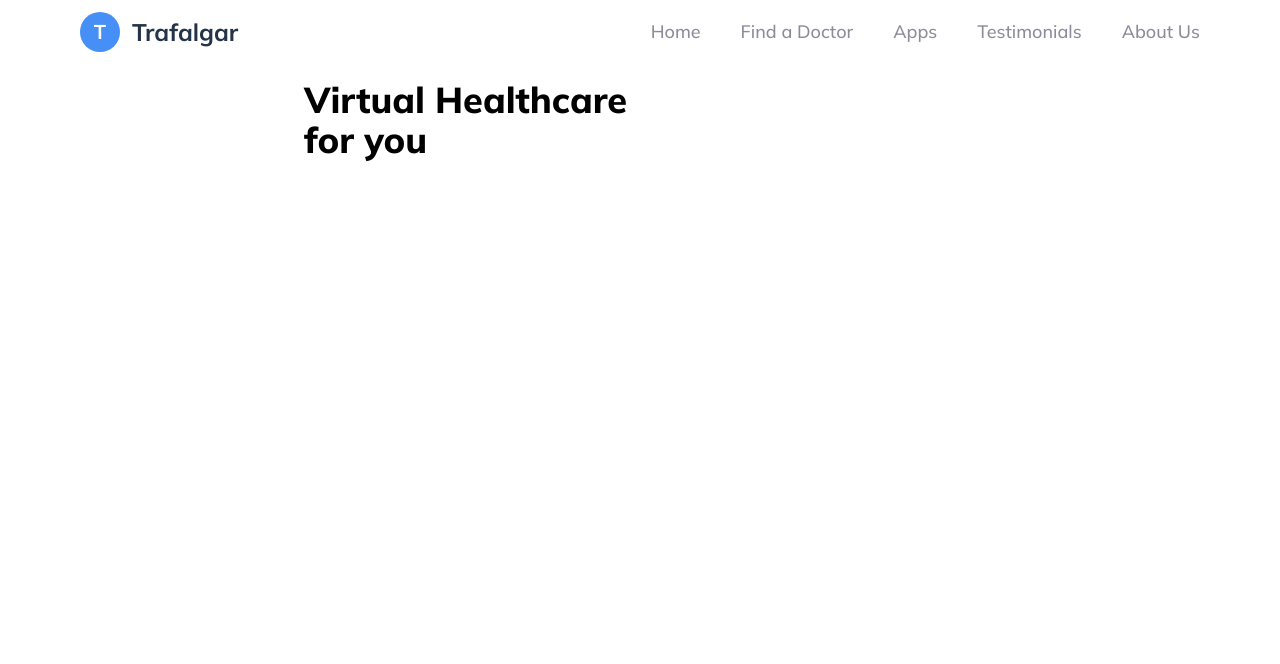
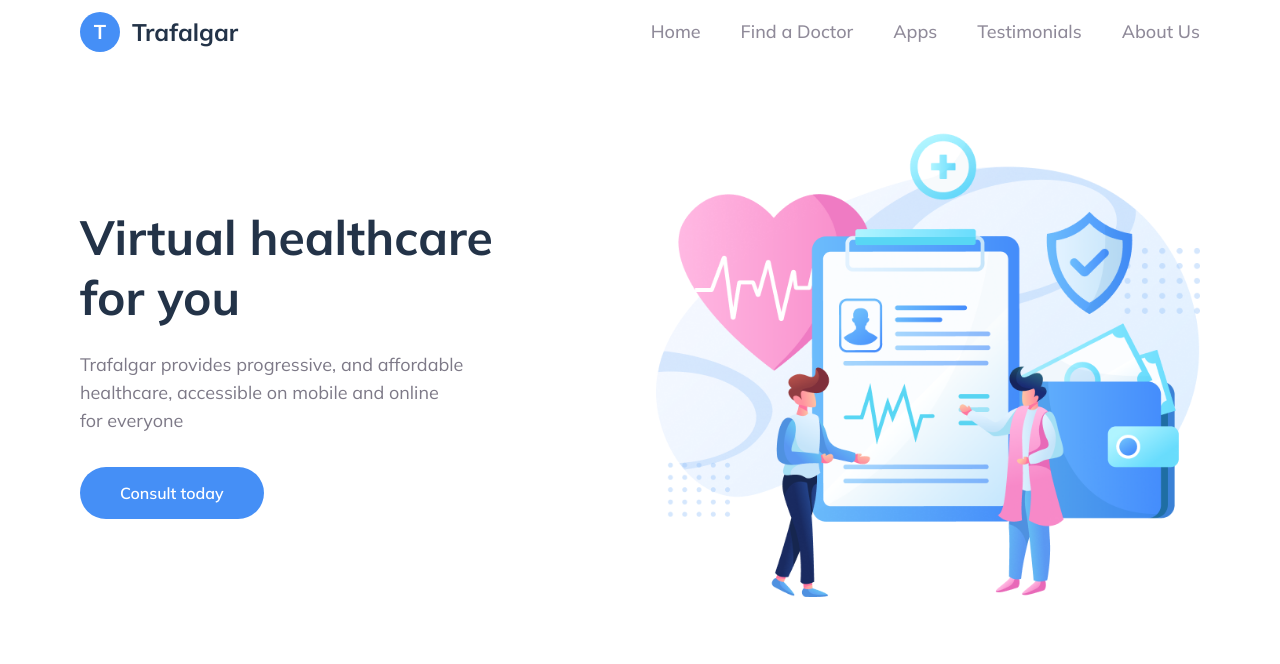
Before and after one commit to yasin-coded/ostad_m14_assignment, a website: page index.html in a window 1280 px wide. Drawn offline with nearby package versions, Linux system fonts and the light colour scheme; files that its build step writes are made by us from their sources.

Commit message:
Completed Hero Section

```diff
--- a/index.html
+++ b/index.html
@@ -4,7 +4,7 @@
 <head>
     <meta charset="UTF-8">
     <meta name="viewport" content="width=device-width, initial-scale=1.0">
-    <link href="./output.css" rel="stylesheet">
+    <link href="./src/output.css" rel="stylesheet">
     <title>Trafalgar Landing Page</title>
     <link rel="preconnect" href="https://fonts.googleapis.com">
     <link rel="preconnect" href="https://fonts.gstatic.com" crossorigin>
@@ -38,19 +38,35 @@
             </div>
         </nav>
 
-        <!--Hero Section-->
-        <h1 class="mx-auto mt-4 text-2xl font-extrabold text-black md:text-3xl lg:text-4xl lg:max-w-2xl">Virtual Healthcare <br> for you</h1>
+    </header>
 
+    <!--Hero Section-->
+    <main>
+        <section class="mx-auto flex max-w-6xl flex-col items-center justify-between gap-8 px-4 py-12 lg:flex-row lg:py-16">
+            <!-- Left Column: Content -->
+            <div class="flex-1 space-y-6">
+                <h1 class="text-4xl font-bold leading-[1.25] text-[#233348] sm:text-5xl">
+                    Virtual healthcare <br>
+                    for you
+                </h1>
+                <p class="text-lg text-[#7D7987]">
+                    Trafalgar provides progressive, and affordable <br class="hidden sm:inline">
+                    healthcare, accessible on mobile and online <br class="hidden sm:inline">
+                    for everyone
+                </p>
+                <div class="pt-2">
+                    <button class="cursor-pointer rounded-full bg-[#458FF6] px-10 py-3.5 text-base font-semibold text-white transition-all hover:bg-blue-600 hover:shadow-md">
+                        Consult today
+                    </button>
+                </div>
+            </div>
 
-
-
-
-
-
-
-
-
-    </header>
+            <!-- Image -->
+            <div class="flex flex-1 items-center justify-center lg:justify-end">
+                <img src="./images/Hero_Section.png" alt="Virtual healthcare illustration" class="w-full max-w-lg lg:max-w-xl">
+            </div>
+        </section>
+    </main>
 </body>
 
 </html>
--- a/package.json
+++ b/package.json
@@ -4,6 +4,8 @@
   "description": "",
   "main": "index.js",
   "scripts": {
+    "dev": "tailwindcss -i ./src/input.css -o ./output.css --watch",
+    "build": "tailwindcss -i ./src/input.css -o ./output.css --minify",
     "test": "echo \"Error: no test specified\" && exit 1"
   },
   "repository": {
```
Also changed, not shown: images/Hero_Section.png (added).
